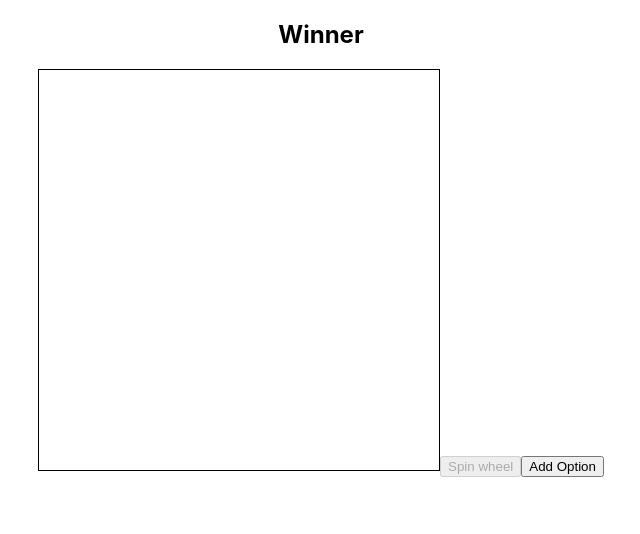
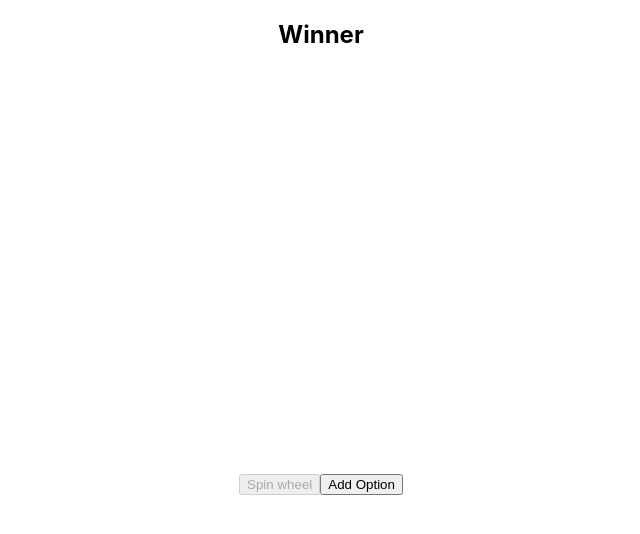
Before and after one commit to rick1e/wheel-of-choice, a React (Create React App) app in the folder react-solution/: page / in a window 1280 px wide. Shown: the top 534 px of the page, without its empty margins (319-959 px from the left). Built offline with nearby package versions, Linux system fonts and the light colour scheme.

Commit message:
Style Update
Clear canvas before each draw
added break lines for now.

```diff
--- a/react-solution/src/App.js
+++ b/react-solution/src/App.js
@@ -66,6 +66,11 @@ function App() {
     var sectorCount = inputList.length;
     var [centerX, centerY, radius] = [width, width, width]
     const stringLimit = 15;
+
+    ctx.beginPath();
+    ctx.rect(0, 0, width * 2, width * 2);
+    ctx.fillStyle = "white";
+    ctx.fill();
 
     for (var i = 0; i < sectorCount; i++) {
       var sectorAngle = 360 / sectorCount;
@@ -181,8 +186,9 @@ function App() {
 
       </div>
 
-      <canvas id="myCanvas" width="400" height="400" style={{ border: '1px solid #000000' }}>
+      <canvas id="myCanvas" width="400" height="400" >
       </canvas>
+      <br />
       <button id="spinButton" onClick={handleSpin} disabled={inputList.length < 3}>
         Spin wheel
       </button>
@@ -202,7 +208,8 @@ function App() {
         ))
         }
       </div>
-
+      <br />
+      <br />
     </div>
   );
 }
```
